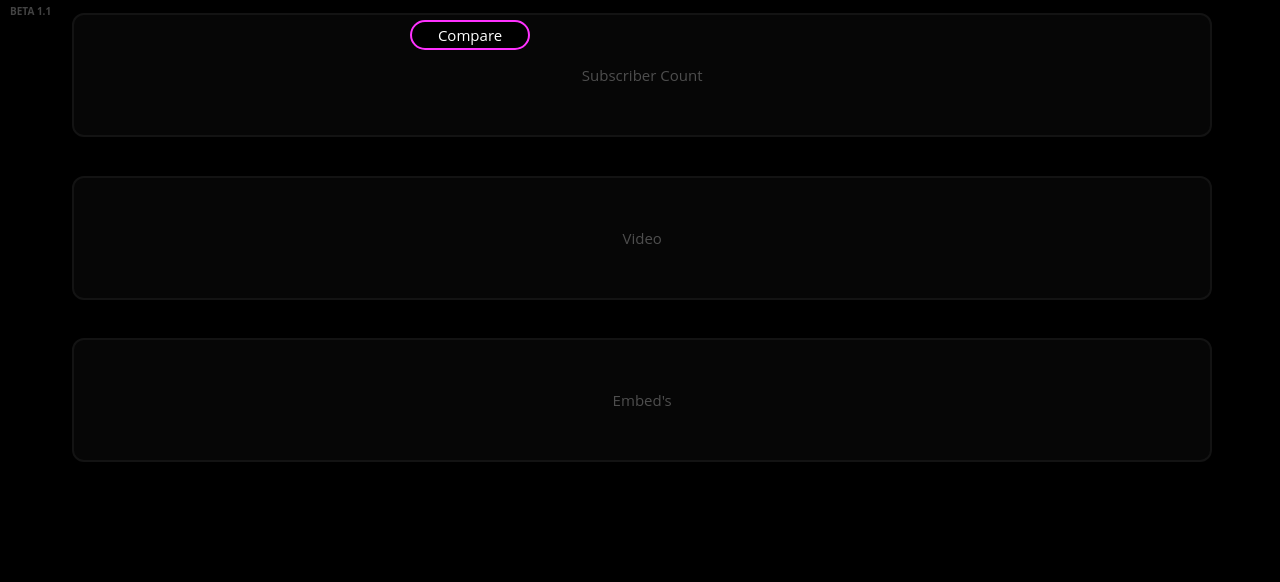
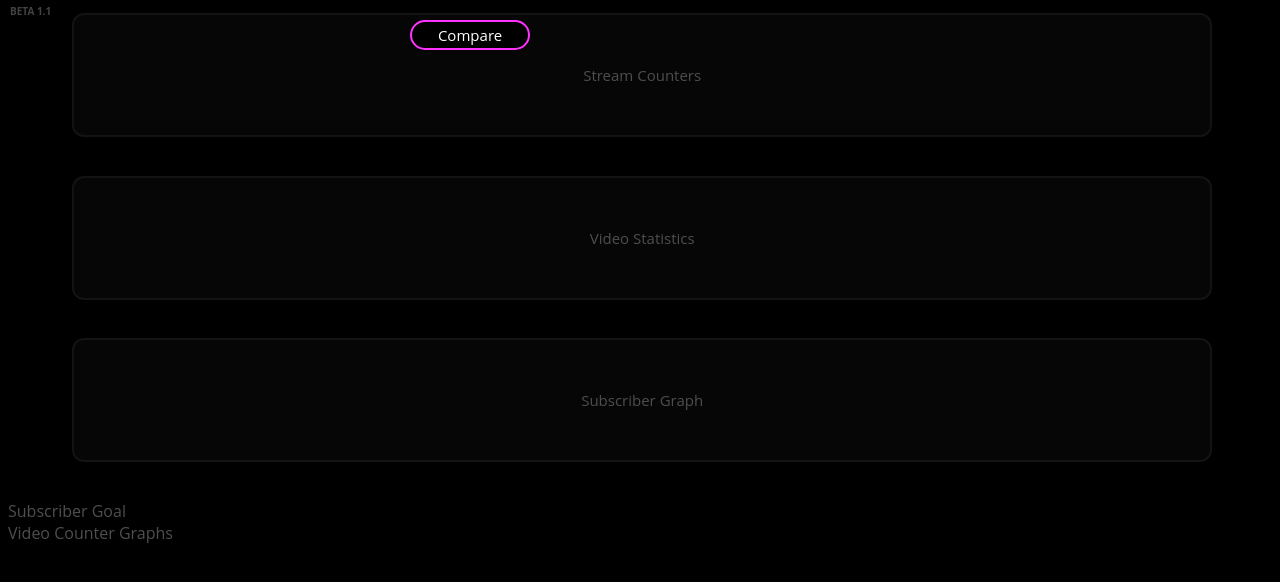
Before and after one commit to Sponkeddev/LSCounts, a plain HTML site: page webs/embeds/index.html in a window 1280 px wide. Shown: the part 108-690 px from the top of the page. Drawn offline with Linux system fonts and the light colour scheme; files whose address does not match are found by name.

Commit message:
Update index.html

```diff
--- a/webs/embeds/index.html
+++ b/webs/embeds/index.html
@@ -33,18 +33,28 @@
             </a>
         </div>
         <div class="card">
-            <a href="/LSCounts/webs/youtbe/index.html" style="text-decoration: none;">
-                <span class="card-text">Subscriber Count</span>
+            <a href="/LSCounts/webs/embeds/stream.html" style="text-decoration: none;">
+                <span class="card-text">Stream Counters</span>
             </a>
         </div>
         <div class="card1">
-            <a href="/LSCounts/webs/youtbe/video.html" style="text-decoration: none;">
-                <span class="card-text">Video</span>
+            <a href="/LSCounts/webs/embeds/video.html" style="text-decoration: none;">
+                <span class="card-text">Video Statistics</span>
             </a>
         </div>
         <div class="card2">
-            <a href="/LSCounts/webs/embeds/index.html" style="text-decoration: none;">
-                <span class="card-text">Embed's</span>
+            <a href="/LSCounts/webs/embeds/graph.html" style="text-decoration: none;">
+                <span class="card-text">Subscriber Graph</span>
+            </a>
+        </div>
+        <div class="card3">
+            <a href="/LSCounts/webs/embeds/goal.html" style="text-decoration: none;">
+                <span class="card-text">Subscriber Goal</span>
+            </a>
+        </div>
+        <div class="card4">
+            <a href="/LSCounts/webs/embeds/videographs.index.html" style="text-decoration: none;">
+                <span class="card-text">Video Counter Graphs</span>
             </a>
         </div>
     </body>
```
